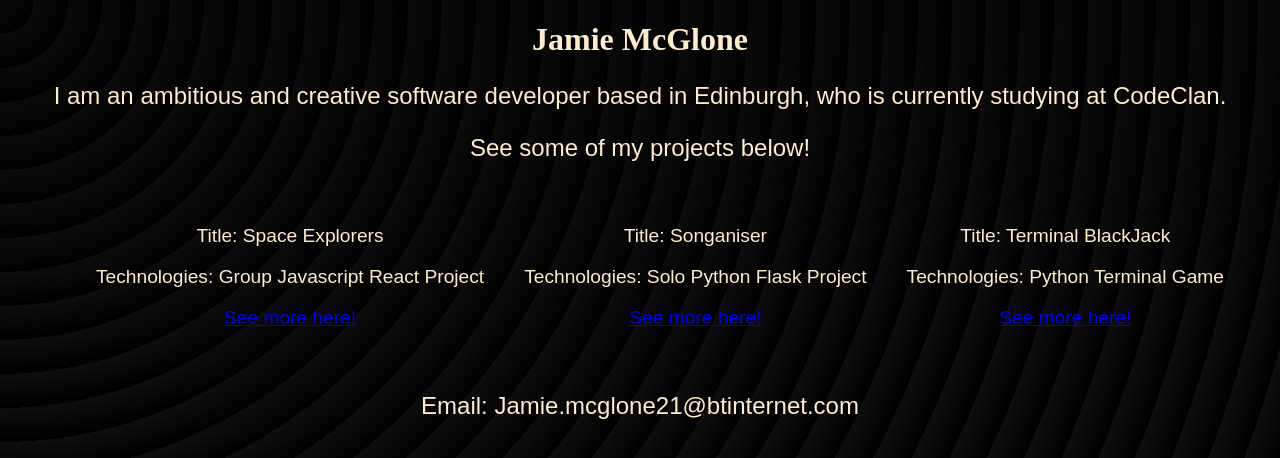
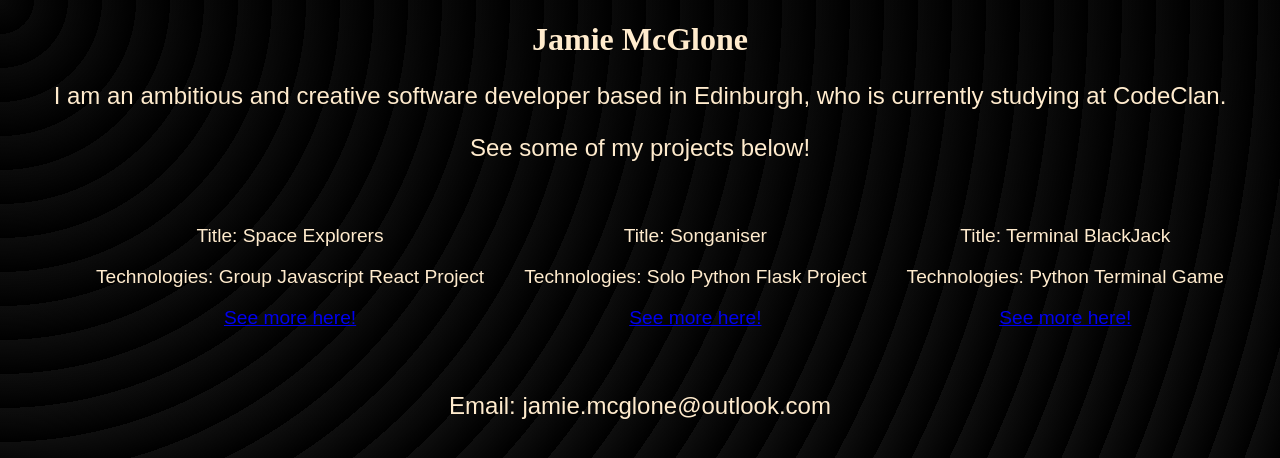
Before and after one commit to jamiemcglone/Portfolio, a React (Create React App) app: page /contact in a window 1280 px wide. Shown: the top 458 px of the page. Built offline with nearby package versions, Linux system fonts and the light colour scheme.

Commit message:
Updated email

```diff
--- a/src/components/Contact.js
+++ b/src/components/Contact.js
@@ -3,7 +3,7 @@ import { Paragraph } from "./StyledComponents";
 
 const Contact = () => {
     return(
-        <Paragraph>Email: Jamie.mcglone21@btinternet.com</Paragraph>
+        <Paragraph>Email: jamie.mcglone@outlook.com</Paragraph>
     )
 }
 
```
